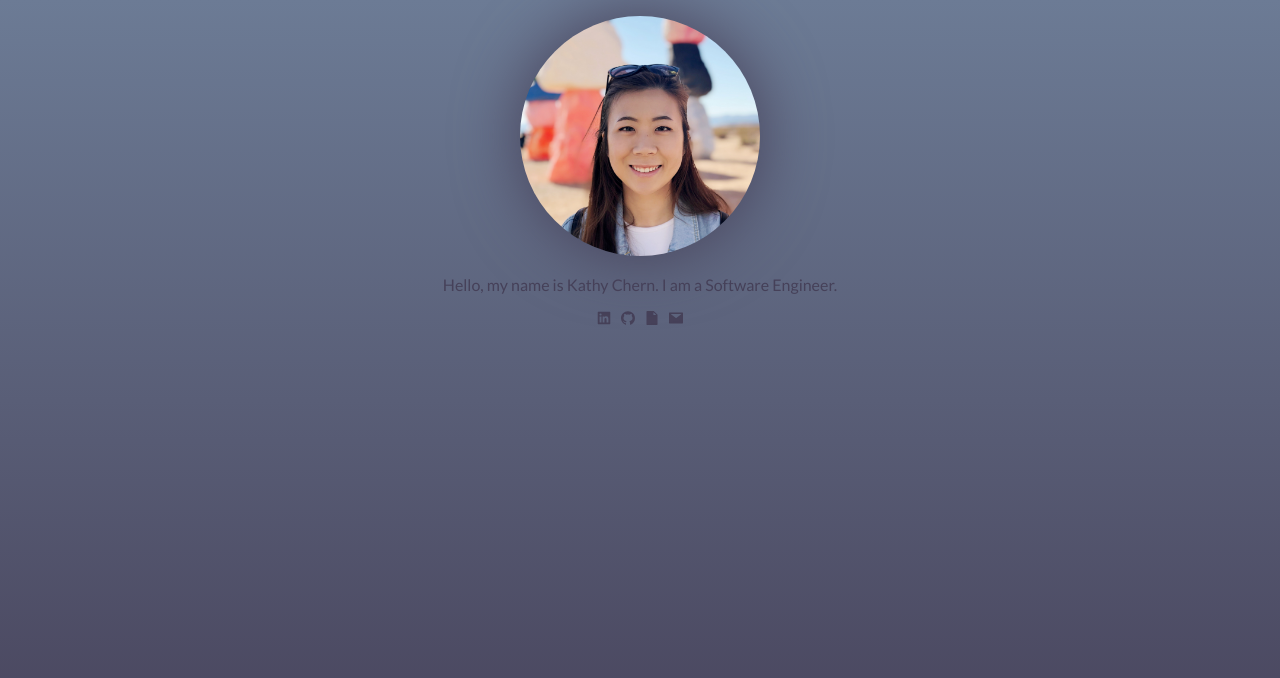
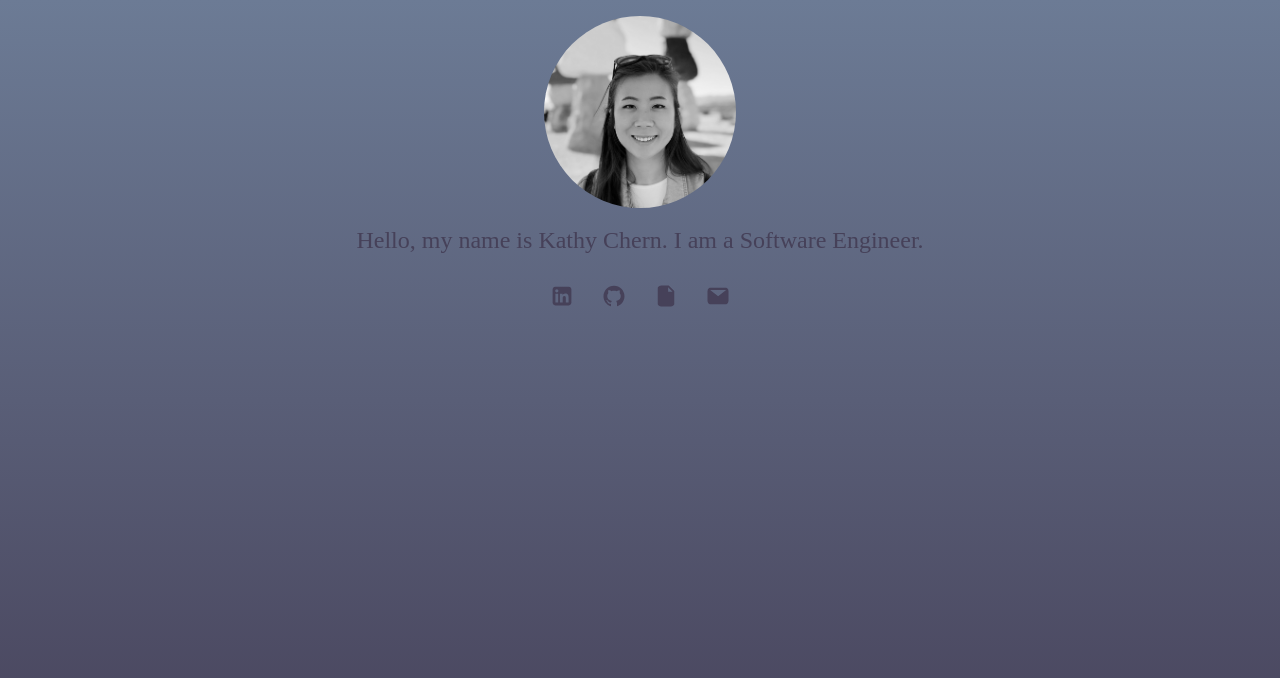
Before and after one commit to katc1004/katc1004.github.io, a Gatsby site: page / in a window 1280 px wide. Built offline with nearby package versions, Linux system fonts and the light colour scheme; Gatsby itself is replaced by a stand-in of ours; a web font is replaced by a local one.

Commit message:
more formatting

```diff
--- a/src/pages/index.js
+++ b/src/pages/index.js
@@ -10,12 +10,12 @@ export default function Home() {
   	<Fragment>
   		<div id="about">
 		  	<div id="profile-pic"><img src={Propic} alt="Profile Pic"/></div>
-	  		Hello, my name is Kathy Chern. I am a Software Engineer.
+	  		<span>Hello, my name is Kathy Chern. I am a Software Engineer.</span>
 	  		<div id="links">
-	  			<a href="https://www.linkedin.com/in/kathychern95" target="blank"><AiFillLinkedin /></a>
-	  			<a href="https://github.com/katc1004" target="blank"><AiOutlineGithub /></a>
-	  			<a href={Resume} target="blank"><AiFillFile /></a>
-	  			<a href="mailto:kchern95@gmail.com"><AiFillMail /></a>
+	  			<a href="https://www.linkedin.com/in/kathychern95" target="blank"><AiFillLinkedin class="icon" size={24} /></a>
+	  			<a href="https://github.com/katc1004" target="blank"><AiOutlineGithub class="icon" size={24} /></a>
+	  			<a href={Resume} target="blank"><AiFillFile class="icon" size={24} /></a>
+	  			<a href="mailto:kchern95@gmail.com"><AiFillMail class="icon" size={24} /></a>
 	  		</div>
 		</div>
   	</Fragment>
--- a/src/styles/general.scss
+++ b/src/styles/general.scss
@@ -2,13 +2,11 @@
 
 $dark-purple: #464159;
 $light-purple: #6c7b95;
-$light-torq: #8bbabb;
-$light-green-yellow: #c7f0db;
 
 body {
 	font-family: 'Lato', sans-serif;
 
 	span {
-		font-family: 'MuseoModerno', cursive;
+		font-family: 'MuseoModerno', serif;
 	}
 }
--- a/src/styles/index.scss
+++ b/src/styles/index.scss
@@ -10,27 +10,47 @@ body {
 
 div #about {
 	text-align: center;
+	display: block;
+	margin-top: auto;
+	margin-bottom: auto;
 
 	div {
 		margin: 1em;
+	}
+
+	span {
+		font-size: 1.5em;
 	}
 
 	#profile-pic {
 		img {
 			object-fit: cover;
 			object-position: 50% 80%;
-			width: 15em;
-			height: 15em;
+			width: 12em;
+			height: 12em;
 			border-radius: 50%;
-			filter: drop-shadow(0 0 2rem $dark-purple)
+			filter: grayscale(100%);
+			transition: all 0.50s ease-in-out;
+
+			&:hover {
+				filter: grayscale(0%) drop-shadow(0 0 2rem $dark-purple);
+				transform: scale(1.1);
+			}
 		}
 	}
 
 	#links {
-		a, a:hover {
-			color: inherit;
+		a .icon {
+			padding: 10px;
+			border-radius: 50%;
+			color: $dark-purple;
 			text-decoration: none;
-			padding: 0.25em
+			margin: 0.25em;
+			transition: background 0.50s ease-in-out;
+
+			&:hover {
+				background-color: rgba(255, 255, 255, 0.1);
+			}
 		}
 	}
 }
```
